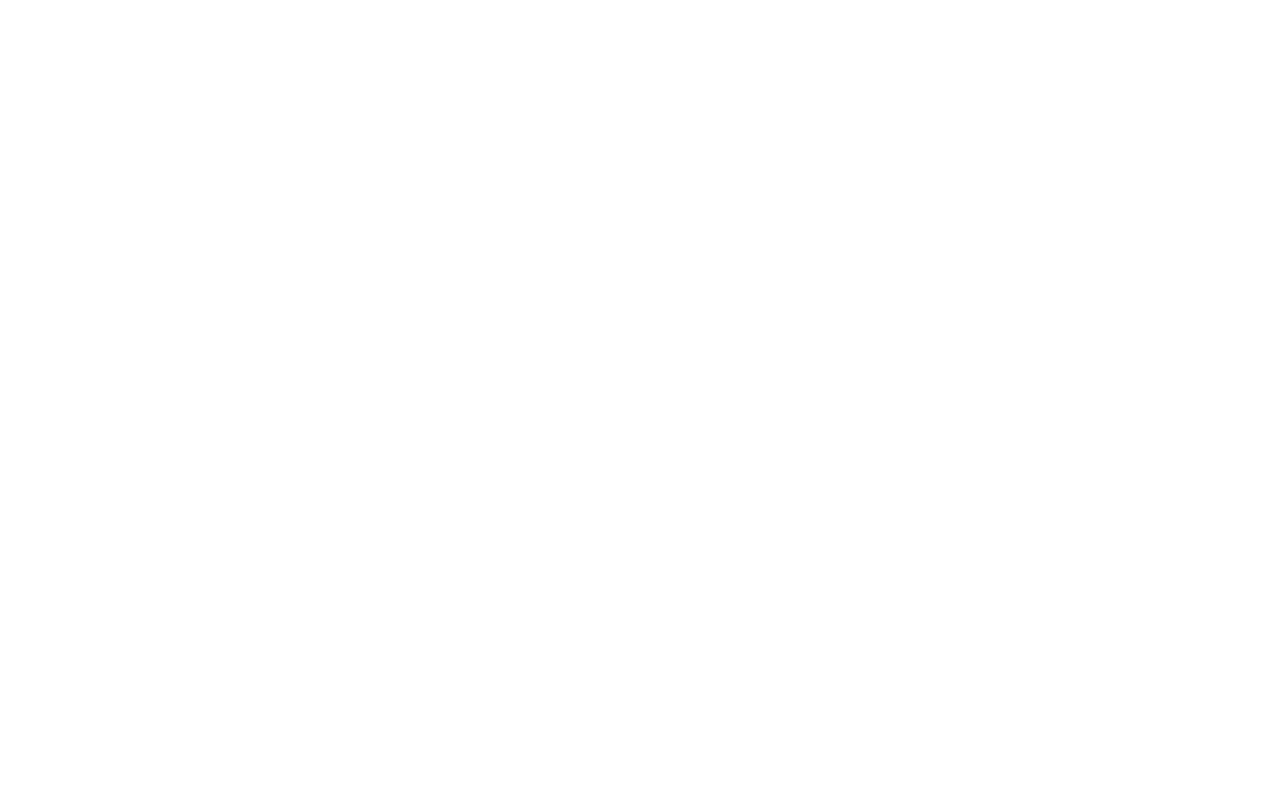
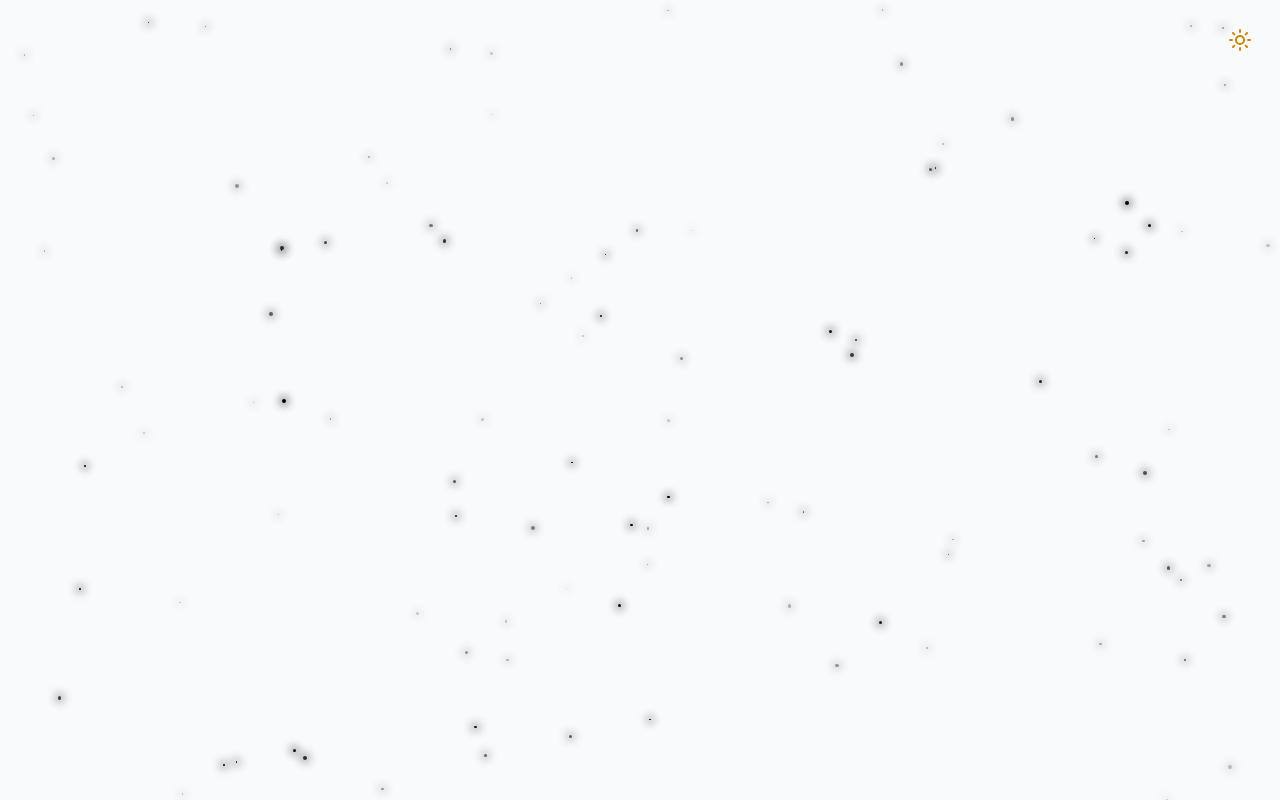
Before and after one commit to vishnutejnk/Portfolio, a React (Vite) app: page / in a window 1280 px wide. Built offline with nearby package versions, Linux system fonts and the light colour scheme.

Commit message:
Add Starry Background and a theme toggle to switch between dark and light modes.

```diff
--- /dev/null
+++ b/src/Components/StarBackground.tsx
@@ -0,0 +1,93 @@
+import { useEffect, useState } from "react";
+import { cn } from "../lib/utils";
+
+// id, size, x, y, opacity, animationDuration
+interface Star {
+  id: number;
+  size: number;
+  x: number;
+  y: number;
+  opacity: number;
+  animationDuration: number;
+}
+interface StarBackgroundProps {
+  isDarkMode: boolean;
+}
+
+
+export const StarBackground = ({isDarkMode}: StarBackgroundProps) => {
+
+  const [stars, setStars] = useState<any[]>([]);
+
+  useEffect(() => {
+    generateStars();
+    window.addEventListener("resize", generateStars);
+    return () => window.removeEventListener("resize", generateStars);
+  }, []);
+
+
+
+
+
+
+
+
+
+
+  const generateStars = () => {
+    const numberOfStars = Math.floor(
+      (window.innerWidth * window.innerHeight) / 10000
+    );
+
+    const newStars: Star[] = [];
+
+    for (let i = 0; i < numberOfStars; i++) {
+      newStars.push({
+        id: i,
+        size: Math.random() * 3 + 1,
+        x: Math.random() * 100,
+        y: Math.random() * 100,
+        opacity: Math.random() * 0.5 + 0.5,
+        animationDuration: Math.random() * 4 + 2,
+      });
+    }
+    setStars(newStars);
+  };
+
+
+
+
+
+
+
+
+
+
+
+
+
+
+
+
+
+
+
+    return (
+      <div className="fixed inset-0 overflow-hidden pointer-events-none z-0">
+          {stars.map((star) => (
+            <div
+              key={star.id}
+              className={cn("star animate-pulse-subtle")}
+              style={{
+                  width: star.size + "px",
+                  height: star.size + "px",
+                  left: star.x + "%",
+                  top: star.y + "%",
+                  opacity: star.opacity,
+                  animationDuration: star.animationDuration + "s",
+              }}
+            />
+          ))}
+      </div>
+  );
+};
--- /dev/null
+++ b/src/Components/ThemeToggle.tsx
@@ -0,0 +1,28 @@
+import { Sun, Moon  } from "lucide-react";
+import { cn } from "../lib/utils";
+
+
+interface ThemeToggleProps {
+    isDarkMode: boolean;
+    toggleTheme: () => void;
+  }
+
+export const ThemeToggle = ({isDarkMode, toggleTheme}: ThemeToggleProps) => {
+    return (
+        <button
+            onClick={toggleTheme}
+            className={
+                cn("fixed max-sm:hidden top-5 right-5 z-50 p-2 rounded-full transition-colors duration-300",
+                "focus:outlin-hidden")
+                }
+            >
+            {" "}
+            { isDarkMode ? (
+                    <Moon className="h-6 w-6 text-blue-900"/>
+                ) : (
+                    <Sun className="h-6 w-6 text-yellow-600"/>
+                )
+            }
+        </button>
+    )
+};
--- a/src/index.css
+++ b/src/index.css
@@ -25,20 +25,18 @@
       transform: translateY(0);
     }
     50% {
-      transaform: translateY(-10px);
+      transform: translateY(-10px);
     }
   }
-
   @keyframes pulse-subtle {
     0%,
     100% {
       opacity: 1;
     }
     50% {
-      opacity: 0.8;
+      opacity: 0.2;
     }
   }
-
   @keyframes fade-in {
     from {
       opacity: 0;
@@ -46,10 +44,9 @@
     }
     to {
       opacity: 1;
-      transform: translateY(0px);
+      transform: translateY(0);
     }
   }
-
   @keyframes meteor {
     0% {
       transform: rotate(215deg) translateX(0);
@@ -63,7 +60,6 @@
       opacity: 0;
     }
   }
-
 }
 
 @layer base {
@@ -77,6 +73,9 @@
     --primary-foreground: 210 40% 98%;
 
     --border: 214 32% 91%;
+
+    --star-color: 0 0% 0%; /* balck in light mode */
+    --star-glow: 0 0% 30%;
   }
 
   .dark {
@@ -89,6 +88,21 @@
     --primary-foreground: 213 31% 91%;
 
     --border: 217 33% 20%;
+    --star-color: 204 80% 100%; /* Light blue in dark mode */
+    --star-glow: 204 80% 90% / 0.4;
+  }
+
+  * {
+    @apply border-border;
+  }
+
+  html {
+    @apply scroll-smooth;
+  }
+
+  body {
+    @apply bg-background text-foreground transition-colors duration-300;
+    font-feature-settings: "rlig" 1, "calt" 1;
   }
 }
 
@@ -129,18 +143,27 @@
   border: 1px solid transparent;
 }
 
-@utilty special-button {
+@utility special-button {
   @apply px-6 py-2 rounded-full bg-primary text-primary-foreground
           transition-all duration-300 hover:shadow-[0_0_10px_rgba(139,92,246,0.5)]
           hover:scale-105 active:scale-95;
 }
 
-@utiltiy star {
-  @apply absolute rounded-full bg-white;
-  box-shadow: 0 0 10px 2px rgba(255, 255, 255, 0.4)
+
+@utility star {
+  @apply absolute rounded-full;
+  background-color: hsl(var(--star-color));
+  box-shadow: 0 0 10px 2px hsl(var(--star-glow));
 }
 
-@utiltiy meteor {
+@utility meteor {
   @apply absolute bg-linear-to-r from-white via-white to-transparent rounded-full;
   box-shadow: 0 0 10px 5 px rgba(255, 255, 255, 0.3)
 }
+
+#root {
+  max-width: 100%;
+  margin: 0 auto;
+  padding: 0;
+  text-align: center;
+}
--- /dev/null
+++ b/src/lib/utils.ts
@@ -0,0 +1,6 @@
+import clsx from "clsx";
+import { twMerge } from "tailwind-merge";
+
+export const cn = (...inputs: any[]) => {
+    return twMerge(clsx(...inputs))
+}
--- a/src/pages/Home.tsx
+++ b/src/pages/Home.tsx
@@ -1,9 +1,39 @@
+import { ThemeToggle } from "@/Components/ThemeToggle";
+import { StarBackground } from "@/Components/StarBackground"
+import { useEffect, useState } from "react";
+
 export const Home = () => {
-    return <div className="min-h-screen ">
+
+    const [isDarkMode, setIsDarkMode] = useState(false);
+    useEffect(() => {
+        const theme = localStorage.getItem("theme");
+        if(theme === "dark") {
+            document.documentElement.classList.add("dark")
+            setIsDarkMode(true);
+        } else {
+            document.documentElement.classList.remove("dark")
+            setIsDarkMode(false);
+        }
+
+    }, [])
+
+    const toggleTheme = () => {
+        if(isDarkMode) {
+            document.documentElement.classList.remove("dark")
+            localStorage.setItem("theme", "light")
+            setIsDarkMode(false);
+        } else {
+            document.documentElement.classList.add("dark")
+            localStorage.setItem("theme", "dark")
+            setIsDarkMode(true);
+        }
+    };
+
+    return <div className="min-h-screen bg-background text-foreground overflow-x-hidden">
         {/* Theme toggle */}
-
+        <ThemeToggle toggleTheme={toggleTheme} isDarkMode={isDarkMode}/>
         {/* Background Effects */}
-
+        <StarBackground isDarkMode={isDarkMode}/>
         {/* Navbar */}
 
         {/* Main Content */}
```
Also changed, not shown: 1 other file (tests, documents, lock files or other folders).
